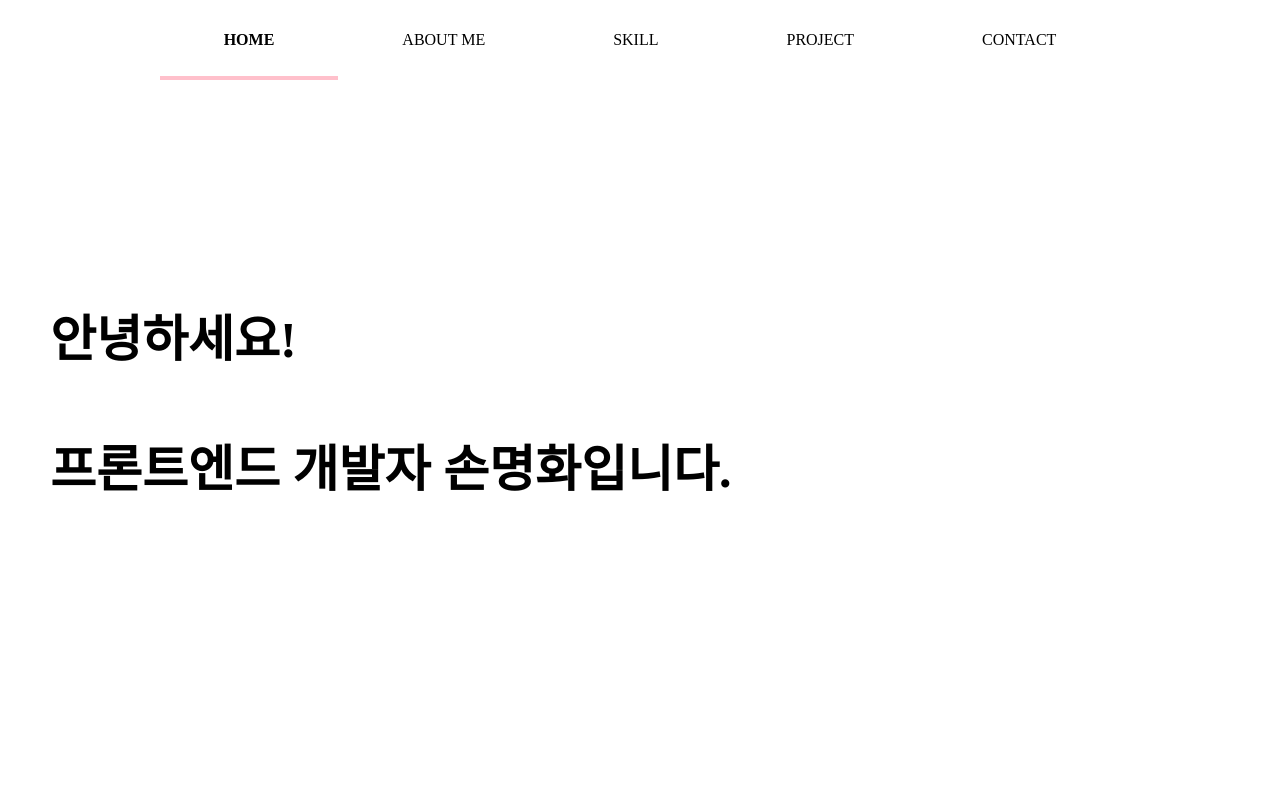
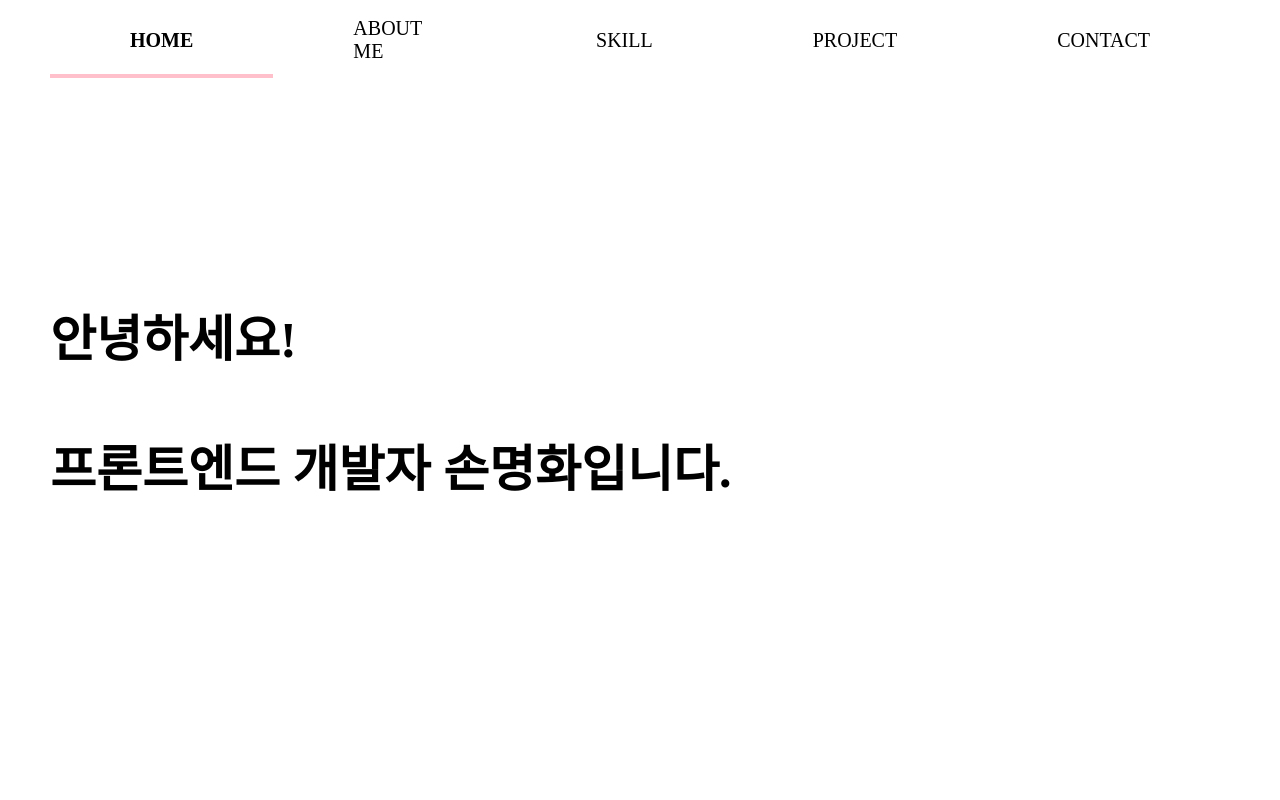
Before and after one commit to SonMyeongHwa/portfolio, a Next.js app: page / in a window 1280 px wide. Shown: the top 800 px of the page. Built offline with nearby package versions, Linux system fonts and the light colour scheme; a web font is replaced by a local one.

Commit message:
폰트 추가 (PressStart2P)

```diff
--- a/src/styles/global.css
+++ b/src/styles/global.css
@@ -9,14 +9,20 @@
   font-weight: 500;
   src: url('/fonts/NanumGothic-Bold.ttf') format('truetype');
 }
+
 @font-face {
   font-family: 'NanumGothic';
   font-weight: 600;
   src: url('/fonts/NanumGothic-ExtraBold.ttf') format('truetype');
 }
 
-body,
-textarea,
-input {
+@font-face {
+  font-family: 'PressStart2P';
+  font-weight: 400;
+  src: url('/fonts/PressStart2P-Regular.ttf') format('truetype');
+}
+
+body {
   font-family: 'NanumGothic';
+  font-size: 20px;
 }
```
Also changed, not shown: public/fonts/PressStart2P-Regular.ttf (added).
